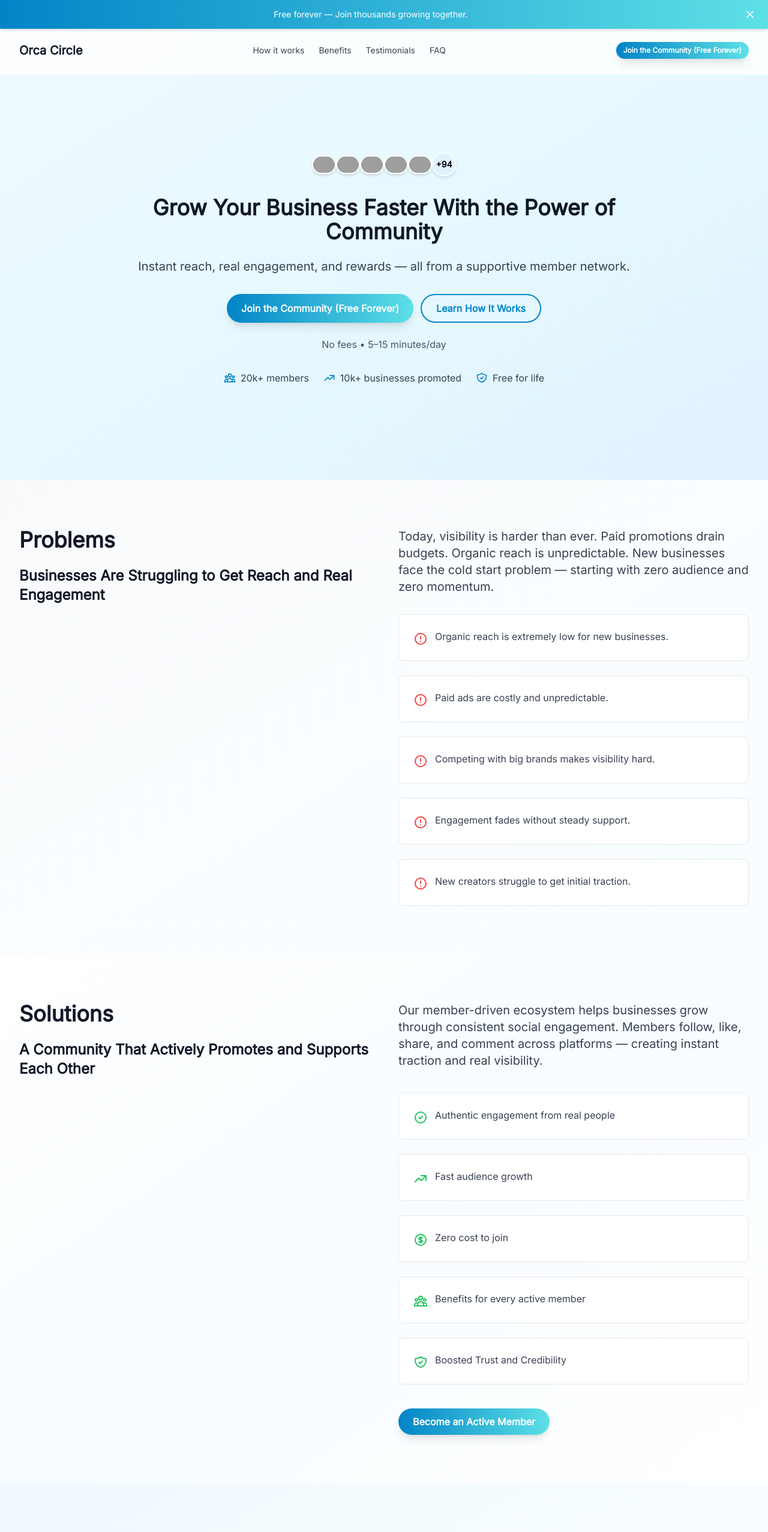
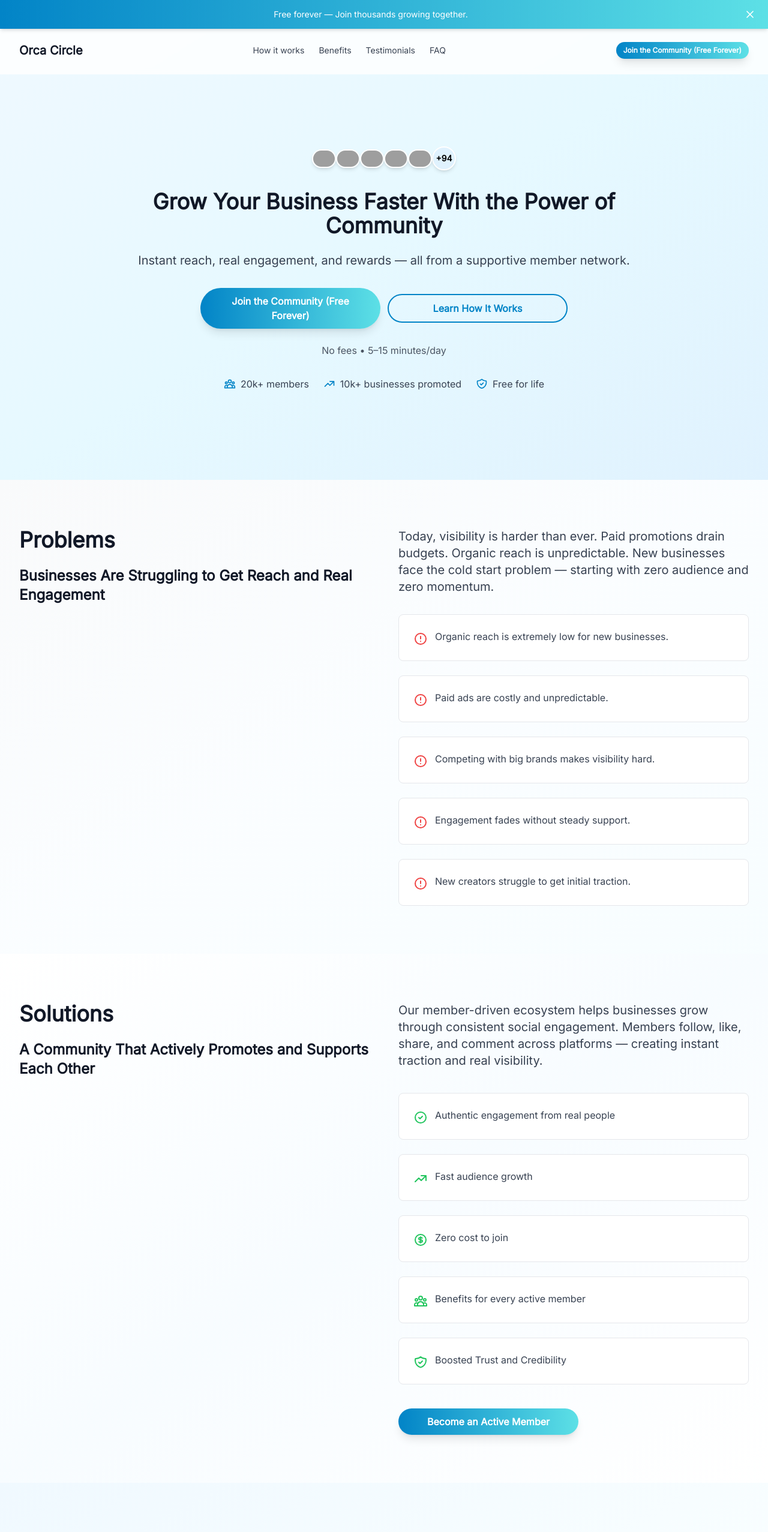
Before and after one commit to bala290498/orca-circle, a Next.js app: page / in a window 1280 px wide. Shown: the top 2554 px of the page at 60% size. Built offline with nearby package versions, Linux system fonts and the light colour scheme; grey boxes are pictures that could not be loaded.

Commit message:
Standardize all CTA buttons with fixed max-width and consistent styling

```diff
--- a/components/FinalCTA.tsx
+++ b/components/FinalCTA.tsx
@@ -17,13 +17,13 @@ export default function FinalCTA() {
           <div className="flex flex-col sm:flex-row gap-2 sm:gap-3 justify-center items-center px-2">
             <button
               onClick={openModal}
-              className="bg-gradient-to-r from-white to-secondary-50 text-primary-600 hover:from-white hover:to-secondary-100 font-semibold py-2 sm:py-2.5 px-4 sm:px-6 rounded-full text-sm sm:text-base transition-all duration-300 transform hover:scale-105 shadow-lg hover:shadow-xl w-full sm:w-auto min-h-[36px]"
+              className="w-full max-w-[280px] sm:max-w-[300px] bg-gradient-to-r from-white to-secondary-50 text-primary-600 hover:from-white hover:to-secondary-100 font-semibold py-2.5 px-6 rounded-full text-sm sm:text-base transition-all duration-300 transform hover:scale-105 shadow-lg hover:shadow-xl"
             >
               Join the Community (Free Forever)
             </button>
             <a
               href="#how-it-works"
-              className="bg-transparent border-2 border-white text-white hover:bg-gradient-to-r hover:from-white/10 hover:to-secondary-500/20 font-semibold py-2 sm:py-2.5 px-4 sm:px-6 rounded-full text-sm sm:text-base transition-all duration-300 w-full sm:w-auto min-h-[36px] flex items-center justify-center"
+              className="w-full max-w-[280px] sm:max-w-[300px] bg-transparent border-2 border-white text-white hover:bg-gradient-to-r hover:from-white/10 hover:to-secondary-500/20 font-semibold py-2.5 px-6 rounded-full text-sm sm:text-base transition-all duration-300 flex items-center justify-center"
             >
               Learn How It Works
             </a>
--- a/components/HeroSection.tsx
+++ b/components/HeroSection.tsx
@@ -66,16 +66,16 @@ export default function HeroSection() {
           </p>
 
           {/* CTAs */}
-          <div className="flex flex-col sm:flex-row gap-2 sm:gap-3 mb-4 sm:mb-6 justify-center">
+          <div className="flex flex-col sm:flex-row gap-2 sm:gap-3 mb-4 sm:mb-6 justify-center items-center">
             <button
               onClick={openModal}
-              className="w-full sm:w-auto bg-gradient-to-r from-primary-600 to-secondary-500 hover:from-primary-700 hover:to-secondary-600 text-white font-semibold py-2 sm:py-2.5 px-4 sm:px-6 rounded-full text-sm sm:text-base transition-all duration-300 transform hover:scale-105 shadow-lg hover:shadow-xl min-h-[36px]"
+              className="w-full max-w-[280px] sm:max-w-[300px] bg-gradient-to-r from-primary-600 to-secondary-500 hover:from-primary-700 hover:to-secondary-600 text-white font-semibold py-2.5 px-6 rounded-full text-sm sm:text-base transition-all duration-300 transform hover:scale-105 shadow-lg hover:shadow-xl"
             >
               Join the Community (Free Forever)
             </button>
             <button
               onClick={() => scrollToSection("how-it-works")}
-              className="w-full sm:w-auto border-2 border-primary-600 text-primary-600 hover:bg-primary-50 font-semibold py-2 sm:py-2.5 px-4 sm:px-6 rounded-full text-sm sm:text-base transition-all duration-300 transform hover:scale-105 min-h-[36px]"
+              className="w-full max-w-[280px] sm:max-w-[300px] border-2 border-primary-600 text-primary-600 hover:bg-primary-50 font-semibold py-2.5 px-6 rounded-full text-sm sm:text-base transition-all duration-300 transform hover:scale-105"
             >
               Learn How It Works
             </button>
--- a/components/MemberBenefits.tsx
+++ b/components/MemberBenefits.tsx
@@ -103,10 +103,10 @@ export default function MemberBenefits() {
                 ))}
               </div>
 
-              <div className="text-center lg:text-left">
+              <div className="text-center lg:text-left flex justify-center lg:justify-start">
                 <button
                   onClick={openModal}
-                  className="w-full sm:w-auto bg-gradient-to-r from-primary-600 to-primary-700 hover:from-primary-700 hover:to-primary-800 text-white font-semibold py-2 sm:py-2.5 px-4 sm:px-6 rounded-full text-sm sm:text-base transition-all duration-300 transform hover:scale-105 shadow-lg hover:shadow-xl min-h-[36px]"
+                  className="w-full max-w-[280px] sm:max-w-[300px] bg-gradient-to-r from-primary-600 to-primary-700 hover:from-primary-700 hover:to-primary-800 text-white font-semibold py-2.5 px-6 rounded-full text-sm sm:text-base transition-all duration-300 transform hover:scale-105 shadow-lg hover:shadow-xl"
                 >
                   Start Receiving Benefits
                 </button>
--- a/components/Membership.tsx
+++ b/components/Membership.tsx
@@ -101,7 +101,7 @@ export default function Membership() {
           {/* Join Button */}
           <button
             onClick={openModal}
-            className="w-full sm:w-auto bg-gradient-to-r from-primary-600 to-secondary-500 hover:from-primary-700 hover:to-secondary-600 text-white font-semibold py-2 sm:py-2.5 px-4 sm:px-6 rounded-full text-sm sm:text-base transition-all duration-300 transform hover:scale-105 shadow-lg hover:shadow-xl min-h-[36px]"
+            className="w-full max-w-[280px] sm:max-w-[300px] bg-gradient-to-r from-primary-600 to-secondary-500 hover:from-primary-700 hover:to-secondary-600 text-white font-semibold py-2.5 px-6 rounded-full text-sm sm:text-base transition-all duration-300 transform hover:scale-105 shadow-lg hover:shadow-xl"
           >
             Join the Community Today
           </button>
--- a/components/SolutionSection.tsx
+++ b/components/SolutionSection.tsx
@@ -145,10 +145,10 @@ export default function SolutionSection() {
               </div>
 
               {/* CTA */}
-              <div className="text-center lg:text-left">
+              <div className="text-center lg:text-left flex justify-center lg:justify-start">
                 <button
                   onClick={openModal}
-                  className="w-full sm:w-auto bg-gradient-to-r from-primary-600 to-secondary-500 hover:from-primary-700 hover:to-secondary-600 text-white font-semibold py-2 sm:py-2.5 px-4 sm:px-6 rounded-full text-sm sm:text-base transition-all duration-300 transform hover:scale-105 shadow-lg hover:shadow-xl min-h-[36px]"
+                  className="w-full max-w-[280px] sm:max-w-[300px] bg-gradient-to-r from-primary-600 to-secondary-500 hover:from-primary-700 hover:to-secondary-600 text-white font-semibold py-2.5 px-6 rounded-full text-sm sm:text-base transition-all duration-300 transform hover:scale-105 shadow-lg hover:shadow-xl"
                 >
                   Become an Active Member
                 </button>
```
